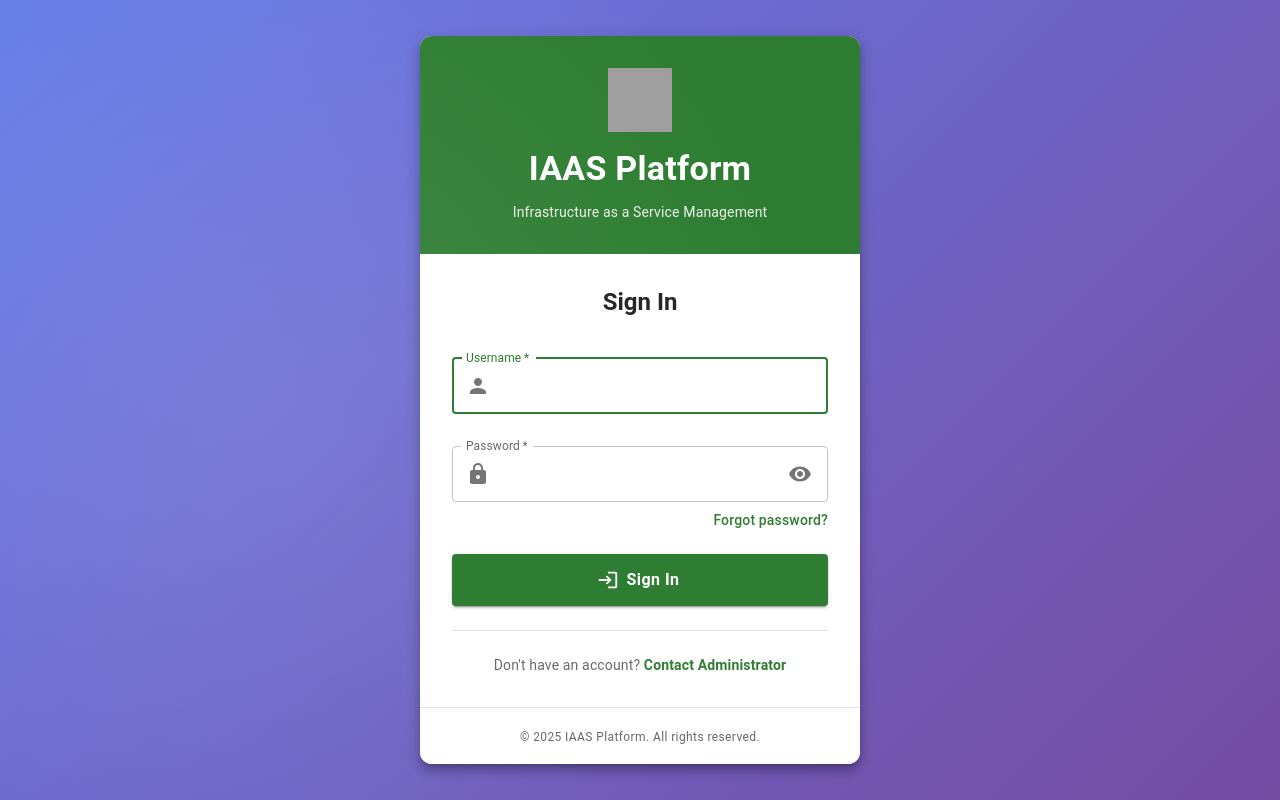
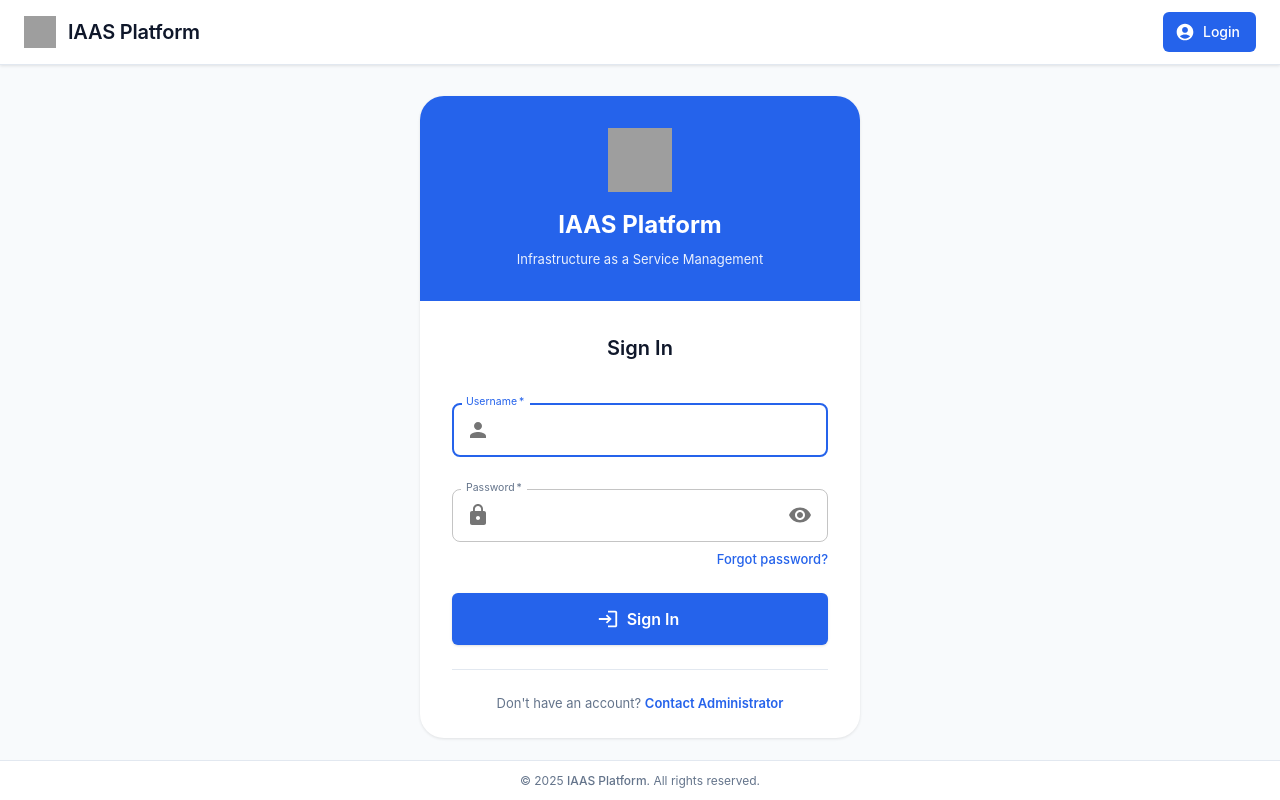
Before and after one commit to CHOUABBIA-AMINE/iaas-web, a React (Vite) app: page /login in a window 1280 px wide. Built offline with nearby package versions, Linux system fonts and the light colour scheme; no server answers; grey boxes are pictures that could not be loaded.

Commit message:
Fix routing: display login page in main body instead of standalone

```diff
--- a/src/App.tsx
+++ b/src/App.tsx
@@ -9,36 +9,51 @@
 import { BrowserRouter as Router, Routes, Route, Navigate } from 'react-router-dom'
 import { ThemeProvider } from '@mui/material/styles'
 import CssBaseline from '@mui/material/CssBaseline'
-
+import theme from './theme'
 import { Layout } from './shared/components/Layout'
 import { Dashboard } from './shared/components/Dashboard'
 import { Login } from './modules/system/auth/pages'
 import { UserList, UserEdit } from './modules/system/security/pages'
-import theme from './theme/theme'
 
 function App() {
+  // TODO: Get from auth context
+  const isAuthenticated = false;
+
   return (
     <ThemeProvider theme={theme}>
       <CssBaseline />
       <Router>
         <Routes>
-          {/* Public Routes */}
-          <Route path="/login" element={<Login />} />
+          {/* All routes go through Layout */}
+          <Route path="/" element={<Layout />}>
+            {/* Public Routes */}
+            <Route path="login" element={<Login />} />
 
-          {/* Protected Routes */}
-          <Route path="/" element={<Layout />}>
-            <Route index element={<Navigate to="/dashboard" replace />} />
-            <Route path="dashboard" element={<Dashboard />} />
+            {/* Root redirect */}
+            <Route index element={
+              isAuthenticated ? <Navigate to="/dashboard" replace /> : <Navigate to="/login" replace />
+            } />
+
+            {/* Protected Routes */}
+            <Route path="dashboard" element={
+              isAuthenticated ? <Dashboard /> : <Navigate to="/login" replace />
+            } />
 
             {/* Security Module */}
             <Route path="security">
-              <Route path="users" element={<UserList />} />
-              <Route path="users/create" element={<UserEdit />} />
-              <Route path="users/:userId/edit" element={<UserEdit />} />
+              <Route path="users" element={
+                isAuthenticated ? <UserList /> : <Navigate to="/login" replace />
+              } />
+              <Route path="users/create" element={
+                isAuthenticated ? <UserEdit /> : <Navigate to="/login" replace />
+              } />
+              <Route path="users/:userId/edit" element={
+                isAuthenticated ? <UserEdit /> : <Navigate to="/login" replace />
+              } />
             </Route>
 
             {/* Catch-all */}
-            <Route path="*" element={<Navigate to="/dashboard" replace />} />
+            <Route path="*" element={<Navigate to="/login" replace />} />
           </Route>
         </Routes>
       </Router>
--- a/src/modules/system/auth/pages/Login.tsx
+++ b/src/modules/system/auth/pages/Login.tsx
@@ -1,6 +1,6 @@
 /**
  * Login Page Component
- * Professional authentication page with modern design
+ * Professional authentication page displayed in main body
  *
  * @author CHOUABBIA Amine
  * @created 12-22-2025
@@ -82,32 +82,18 @@
   return (
     <Box
       sx={{
-        minHeight: '100vh',
+        minHeight: 'calc(100vh - 64px - 40px)', // Full height minus navbar and footer
         display: 'flex',
         alignItems: 'center',
         justifyContent: 'center',
-        bgcolor: 'background.default',
-        backgroundImage: 'linear-gradient(135deg, #667eea 0%, #764ba2 100%)',
-        position: 'relative',
-        overflow: 'hidden',
-        '&::before': {
-          content: '""',
-          position: 'absolute',
-          top: 0,
-          left: 0,
-          right: 0,
-          bottom: 0,
-          background: 'radial-gradient(circle at 20% 50%, rgba(255,255,255,0.1) 0%, transparent 50%)',
-          pointerEvents: 'none',
-        },
+        py: 4,
       }}
     >
       <Card
-        elevation={8}
+        elevation={3}
         sx={{
           width: '100%',
           maxWidth: 440,
-          mx: 2,
           borderRadius: 3,
           overflow: 'hidden',
         }}
@@ -273,21 +259,6 @@
             </Link>
           </Typography>
         </CardContent>
-
-        <Box
-          sx={{
-            bgcolor: 'background.default',
-            py: 2,
-            px: 3,
-            textAlign: 'center',
-            borderTop: 1,
-            borderColor: 'divider',
-          }}
-        >
-          <Typography variant="caption" color="text.secondary">
-            © 2025 IAAS Platform. All rights reserved.
-          </Typography>
-        </Box>
       </Card>
     </Box>
   );
--- a/src/shared/components/Layout/Layout.tsx
+++ b/src/shared/components/Layout/Layout.tsx
@@ -8,7 +8,7 @@
  */
 
 import { useState } from 'react';
-import { Outlet } from 'react-router-dom';
+import { Outlet, useLocation } from 'react-router-dom';
 import { Box } from '@mui/material';
 import Navbar from './Navbar';
 import Sidebar from './Sidebar';
@@ -20,7 +20,11 @@
 
 const Layout = () => {
   const [sidebarOpen, setSidebarOpen] = useState(false);
-  const isAuthenticated = true; // TODO: Get from auth context
+  const location = useLocation();
+
+  // Check if current route requires authentication
+  const isLoginPage = location.pathname === '/login';
+  const isAuthenticated = !isLoginPage; // TODO: Get from auth context
 
   const handleMenuClick = () => {
     setSidebarOpen(!sidebarOpen);
@@ -34,7 +38,7 @@
         isAuthenticated={isAuthenticated}
       />
 
-      {/* Sidebar */}
+      {/* Sidebar - Only show when authenticated */}
       {isAuthenticated && (
         <Sidebar open={sidebarOpen} onClose={() => setSidebarOpen(false)} />
       )}
@@ -60,7 +64,7 @@
             ml: isAuthenticated ? `${DRAWER_WIDTH_COLLAPSED}px` : 0,
             overflow: 'auto',
             bgcolor: 'background.default',
-            p: 3,
+            p: isLoginPage ? 0 : 3, // No padding for login page
             transition: 'margin-left 0.2s ease-in-out',
             '&::-webkit-scrollbar': {
               width: '8px',
```
